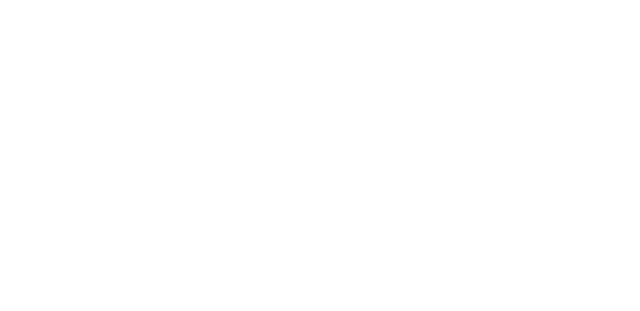
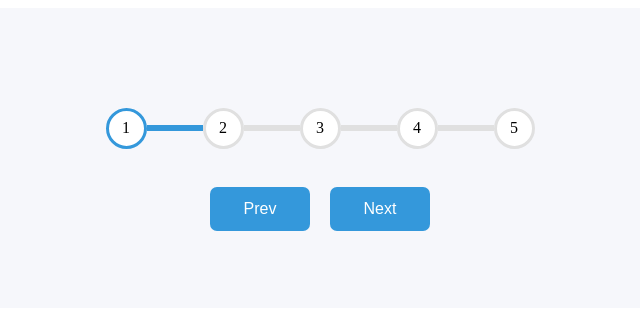
Before and after one commit to acciojob/progress-bar-noob-rex, a website: page main.html in a window 1280 px wide. Shown: the whole page, without its empty margins (88-728 px from the left). Drawn offline with Linux system fonts and the light colour scheme.

Commit message:
created a submission

```diff
--- a/main.html
+++ b/main.html
@@ -11,6 +11,24 @@
     <script type="text/javascript" src="./script.js">
 </script>
 
+	<section class=sec>
+		<div class="top">
+			<div class="circle active" id="circle-1">1</div>
+			<div class="line active"></div>
+			<div class="circle" id="circle-2">2</div>
+			<div class="line"></div>
+			<div class="circle" id="circle-3">3</div>
+			<div class="line"></div>
+			<div class="circle" id="circle-4">4</div>
+			<div class="line"></div>
+			<div class="circle" id="circle-5">5</div>
+		</div>
+		<div>
+			<button id="prev" disabled>Prev</button>
+			<button id="next">Next</button>
+		</div>
+	</section>
+
 </body>
 
 </html>
--- a/script.js
+++ b/script.js
@@ -1 +1,44 @@
 //your JS code here. If required.
+const circles = document.querySelectorAll('.circle');
+const prevButton = document.getElementById('prev');
+const nextButton = document.getElementById('next');
+let currentActive = 1;
+
+nextButton.addEventListener('click', () => {
+  currentActive++;
+
+  if (currentActive > circles.length) {
+    currentActive = circles.length;
+  }
+
+  update();
+});
+
+prevButton.addEventListener('click', () => {
+  currentActive--;
+
+  if (currentActive < 1) {
+    currentActive = 1;
+  }
+
+  update();
+});
+
+function update() {
+  circles.forEach((circle, index) => {
+    if (index < currentActive) {
+      circle.classList.add('active');
+    } else {
+      circle.classList.remove('active');
+    }
+  });
+
+  if (currentActive === 1) {
+    prevButton.disabled = true;
+  } else if (currentActive === circles.length) {
+    nextButton.disabled = true;
+  } else {
+    prevButton.disabled = false;
+    nextButton.disabled = false;
+  }
+}
--- a/styles.css
+++ b/styles.css
@@ -1 +1,54 @@
 /*  your css code here. If applicable */
+/*  your css code here. If applicable */
+.sec {
+	background-color: #F6F7FB;
+	width: 800px;
+	height: 300px;
+	display: flex;
+	flex-flow: column;
+	justify-content: center;
+	align-items: center;
+}
+.top {
+	display: flex;
+	justify-content: center;
+	align-items: center;
+	margin: 30px;
+}
+.circle {
+	background-color: white;
+	width: 35px;
+	height: 35px;
+	border: 3px solid #E0E0E0;
+	border-radius: 50%;
+	display: flex;
+	justify-content: center;
+	align-items: center;
+}
+.line {
+	width: 50px;
+	border: 3px solid #E0E0E0;
+}
+.active {
+	border: 3px solid #3498DB;
+}
+#prev {
+	background-color: #3498DB;
+	color: white;
+	width: 100px;
+	padding: 13px;
+	margin: 8px;
+	border: none;
+	border-radius: 7px;
+	font-size : 16px;
+}
+#next {
+	background-color: #3498DB;
+	color: white;
+	width: 100px;
+	padding: 13px;
+	margin: 8px;
+	border: none;
+	border-radius: 7px;
+	font-size : 16px;
+}
```
